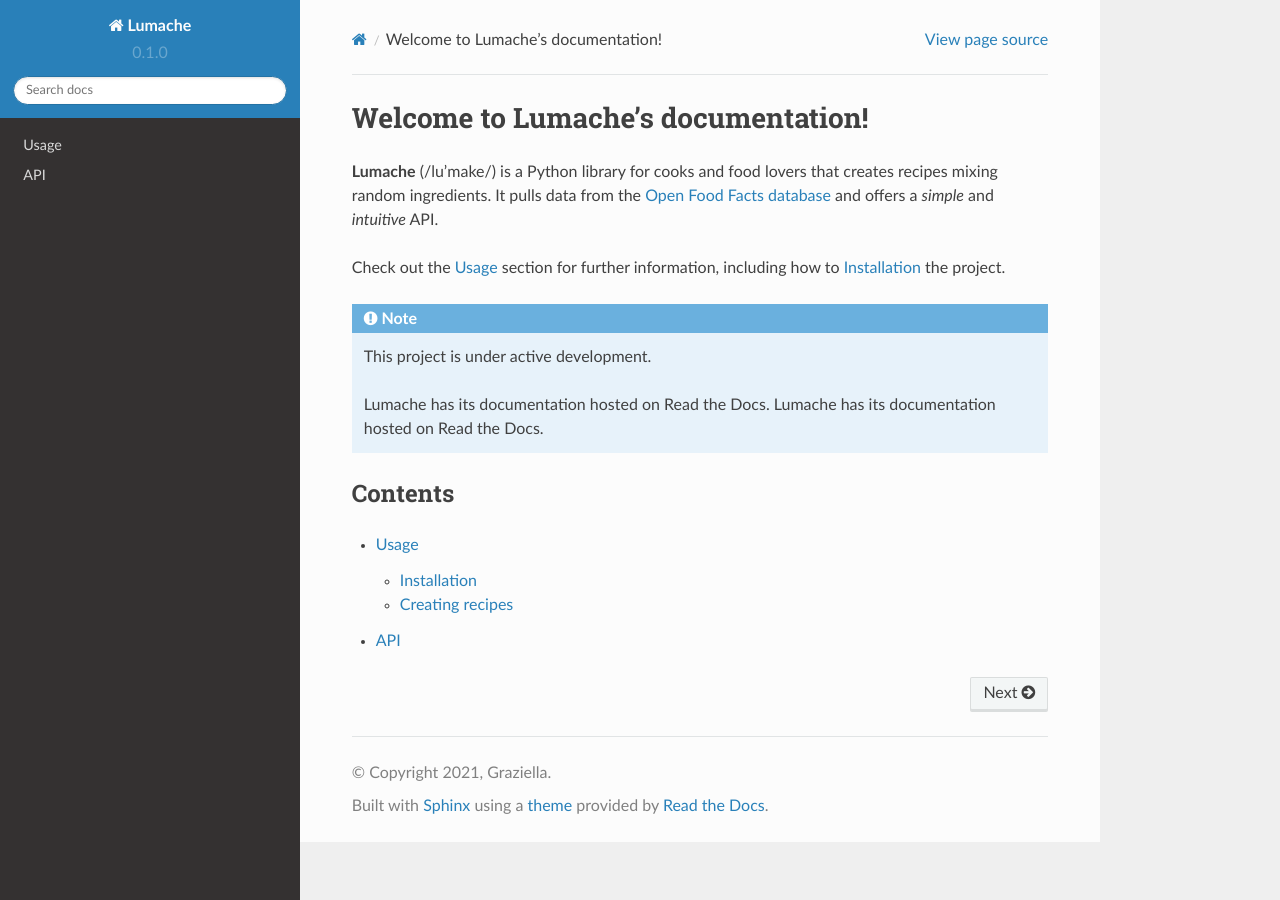
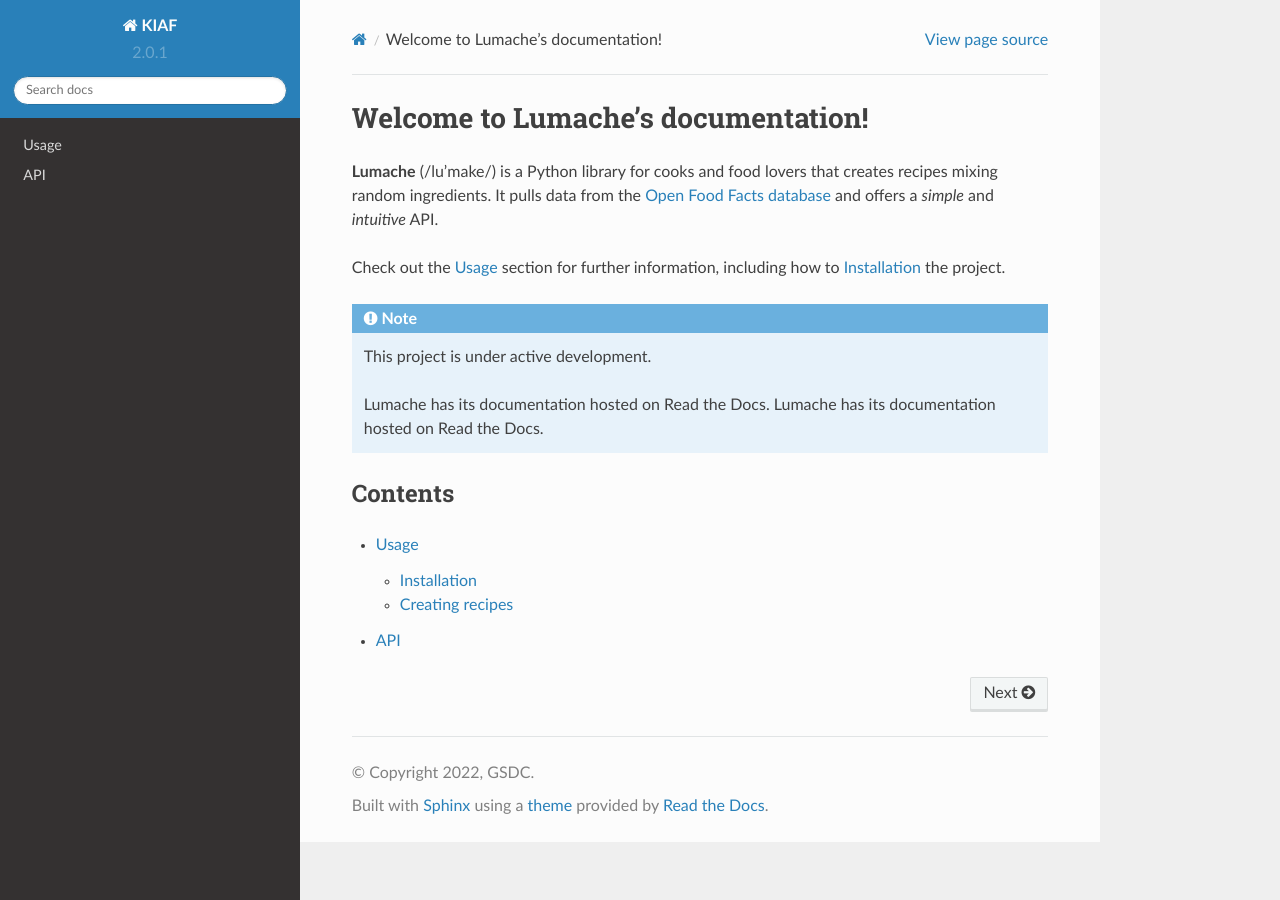
Before and after one commit to andiri/kiaf, a Sphinx documentation site: the page built from docs/source/index.rst, in a window 1280 px wide. Built offline with Sphinx 7.4.7 and the Read the Docs theme 2.0.0, drawn with Linux system fonts in a browser that asks for light colours.

Commit message:
Update conf.py

```diff
--- a/docs/source/conf.py
+++ b/docs/source/conf.py
@@ -2,12 +2,12 @@
 
 # -- Project information
 
-project = 'Lumache'
-copyright = '2021, Graziella'
-author = 'Graziella'
+project = 'KIAF'
+copyright = '2022, GSDC'
+author = 'Andiri'
 
-release = '0.1'
-version = '0.1.0'
+release = '2.0'
+version = '2.0.1'
 
 # -- General configuration
 
```
